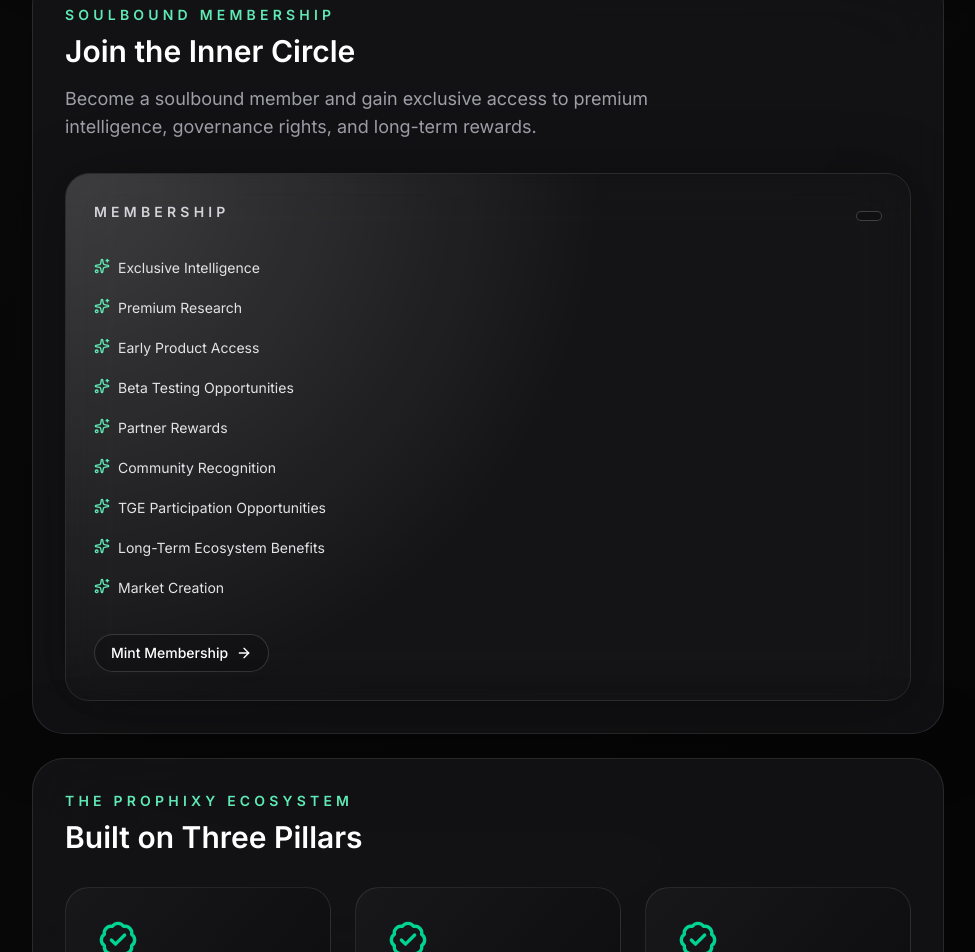
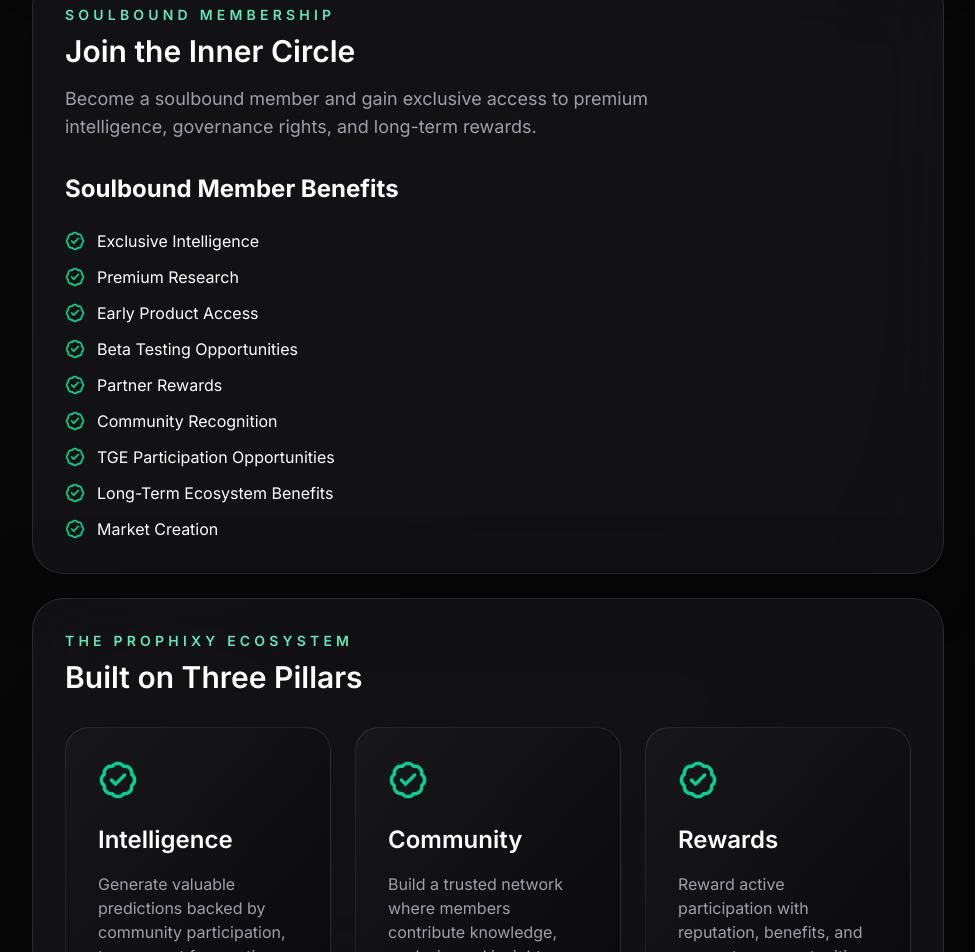
Before and after one commit to shapirags27-cyber/PROPHIXY-, a Next.js app: page / in a window 1280 px wide. Shown: the part 2873-3825 px from the top of the page, without its empty margins (304-1279 px from the left). Built offline with nearby package versions, Linux system fonts and the light colour scheme.

Commit message:
Update membership-card.tsx

```diff
--- a/components/ui/membership-card.tsx
+++ b/components/ui/membership-card.tsx
@@ -1,39 +1,29 @@
 import { ArrowRight, Sparkles } from "lucide-react";
 
-type MembershipCardProps = {
-  title: string;
-  gradient: string;
-  badge: string;
-  benefits: string[];
-  accent: string;
-};
+// membership-card.tsx
+import { BadgeCheck } from "lucide-react";
 
-export function MembershipCard({ title, gradient, badge, benefits, accent }: MembershipCardProps) {
+interface MembershipCardProps {
+  benefits?: string[];
+}
+
+export function MembershipCard({ benefits = [
+  "Exclusive Intelligence",
+  "Premium Research",
+  // ... default benefits
+] }: MembershipCardProps) {
   return (
-    <div className={`relative overflow-hidden rounded-[24px] border border-white/10 p-7 shadow-[0_0_60px_rgba(0,0,0,0.3)] backdrop-blur-xl ${gradient}`}>
-      <div className="absolute inset-0 bg-[radial-gradient(circle_at_top_left,rgba(255,255,255,0.18),transparent_55%)]" />
-      <div className="relative">
-        <div className="flex items-center justify-between gap-3">
-          <div>
-            <p className="text-sm font-semibold uppercase tracking-[0.3em] text-zinc-300">Membership</p>
-            <h3 className="mt-2 text-2xl font-semibold text-white">{title}</h3>
-          </div>
-          <div className={`rounded-full border border-white/20 bg-black/20 px-3 py-1 text-xs font-semibold uppercase tracking-[0.25em] ${accent}`}>
-            {badge}
-          </div>
-        </div>
-        <div className="mt-6 space-y-3 text-sm leading-7 text-zinc-200">
-          {benefits.map((benefit) => (
-            <div key={benefit} className="flex items-start gap-2">
-              <Sparkles className="mt-1 h-4 w-4 shrink-0 text-emerald-300" />
-              <span>{benefit}</span>
-            </div>
-          ))}
-        </div>
-        <div className="mt-8 inline-flex items-center gap-2 rounded-full border border-white/15 bg-black/20 px-4 py-2 text-sm font-medium text-white">
-          Mint Membership <ArrowRight className="h-4 w-4" />
-        </div>
-      </div>
+    <div className="...">
+      <h3 className="text-2xl font-bold">Soulbound Member Benefits</h3>
+
+      <ul className="mt-6 space-y-3">
+        {benefits.map((benefit, i) => (
+          <li key={i} className="flex items-start gap-3">
+            <BadgeCheck className="mt-0.5 h-5 w-5 flex-shrink-0 text-emerald-400" />
+            <span>{benefit}</span>
+          </li>
+        ))}
+      </ul>
     </div>
   );
 }
```
